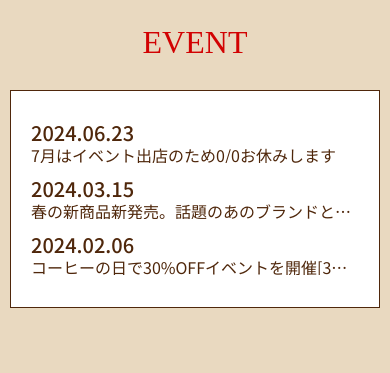
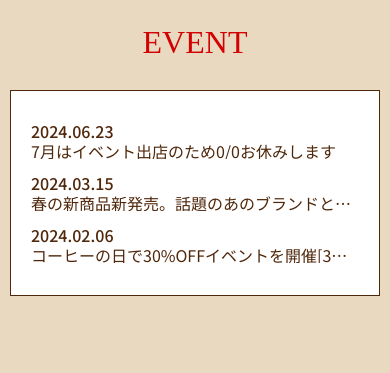
Before and after one commit to Ytchr/kadai5_tachihara01, a plain HTML site: page kadai5_tachihara/index.html in a window 390 px wide. Shown: the part 3320-3693 px from the top of the page. Drawn offline with nearby package versions, Linux system fonts and the light colour scheme; a web font is replaced by a local one.

Commit message:
課題５＿３回目（eventdate_16px修正分）

```diff
--- a/kadai5_tachihara/css/style.css
+++ b/kadai5_tachihara/css/style.css
@@ -362,6 +362,9 @@ footer dt{
         min-width: 0;
         font-size: 16px;
     }
+    .event-date{
+    font-size: 16px;
+    }
     #access iframe{
         height: 200px;
     }
```
Also changed, not shown: 1 other file.
